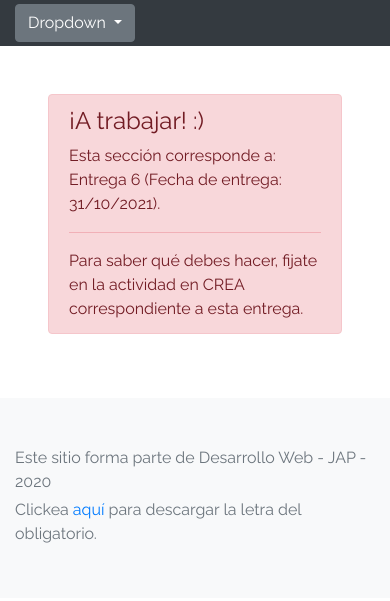
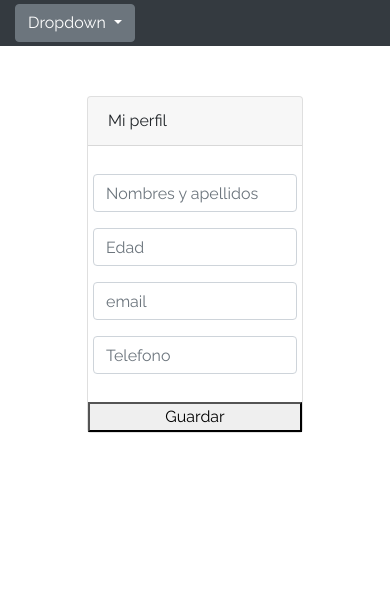
Before and after one commit to nicoborz/Entrega-1, a plain HTML site: page my-profile.html in a window 390 px wide. Drawn offline with Linux system fonts and the light colour scheme.

Commit message:
Mi perfil y responsive products

```diff
--- a/js/my-profile.js
+++ b/js/my-profile.js
@@ -1,6 +1,49 @@
 //Función que se ejecuta una vez que se haya lanzado el evento de
 //que el documento se encuentra cargado, es decir, se encuentran todos los
 //elementos HTML presentes.
+
+
+function mostrarDatosPerfil() {
+
+    let nombres = JSON.parse(localStorage.getItem("nombres"));
+    let edad = JSON.parse(localStorage.getItem("edad"));
+    let mail = JSON.parse(localStorage.getItem("mail"));
+    let tel = JSON.parse(localStorage.getItem("tel"));
+
+    let nombresCampo = document.getElementById("nombres");
+    let edadCampo = document.getElementById("edad");
+    let mailCampo = document.getElementById("mail");
+    let telCampo = document.getElementById("tel");
+
+    nombresCampo.value = nombres;
+
+    edadCampo.value = edad;
+
+    mailCampo.value = mail;
+
+    telCampo.value = tel;
+
+}
+
+function guardarDatosPerfil() {
+
+    let nombresInput = document.getElementById("nombres");
+    let edadInput = document.getElementById("edad");
+    let mailInput = document.getElementById("mail");
+    let telInput = document.getElementById("tel");
+
+
+    localStorage.setItem("nombres", JSON.stringify(nombresInput.value));
+    localStorage.setItem("edad", JSON.stringify(edadInput.value));
+    localStorage.setItem("mail", JSON.stringify(mailInput.value));
+    localStorage.setItem("tel", JSON.stringify(telInput.value));
+
+    window.location = 'my-profile.html'
+
+}
+
 document.addEventListener("DOMContentLoaded", function (e) {
 
+    mostrarDatosPerfil();
+
 });
--- a/my-profile.html
+++ b/my-profile.html
@@ -54,32 +54,28 @@
       </div>
     </div>
   </nav>
-  <div class="container p-5">
-    <div class="alert alert-danger" role="alert" style="position: relative; width:auto; top: 0;">
-      <h4 class="alert-heading">¡A trabajar! :)</h4>
-      <p>Esta sección corresponde a: Entrega 6 (Fecha de entrega: 31/10/2021).</p>
-      <hr>
-      <p class="mb-0">Para saber qué debes hacer, fijate en la actividad en CREA correspondiente a esta entrega.</p>
-    </div>
-  </div>
-  <footer class="text-muted bg-light">
-    <div class="container">
-      <p>Este sitio forma parte de Desarrollo Web - JAP - 2020</p>
-      <p>Clickea <a target="_blank" href="Letra.pdf">aquí</a> para descargar la letra del obligatorio.</p>
-    </div>
-  </footer>
-  <div class="alert fade alert-success" role="alert" id="alertResult">
-    <span id="resultSpan"></span>
-    <button type="button" class="close" data-dismiss="alert" aria-label="Close">
-      <span aria-hidden="true">&times;</span>
-    </button>
-  </div>
-  <div id="spinner-wrapper">
-    <div class="lds-ring">
-      <div></div>
-      <div></div>
-      <div></div>
-      <div></div>
+  <div class="container">
+    <div class="card needs-validation" style="width: max-content; margin: 50px auto ;" id="FormTotal" novalidate>
+      <div class="card-header">Mi perfil</div>
+      <div class="card-body">
+        <form action="" id="Formulario">
+          <div class="row py-2">
+            <input type="text" class="form-control" placeholder="Nombres y apellidos" id="nombres" required>
+          </div>
+          <div class="row py-2">
+            <input type="text" placeholder="Edad" id="edad" minlength="8" maxlength="14" class="form-control">
+          </div>
+          <div class="row py-2">
+            <input type="email" class="form-control" placeholder="email" id="mail" required>
+          </div>
+          <div class="row py-2">
+            <input type="text" placeholder="Telefono" id="tel" minlength="8" maxlength="14" class="form-control">
+          </div>
+        </form>
+      </div>
+
+      <button type="submit" id="guardarBtn" onclick="guardarDatosPerfil()"> Guardar </button>
+
     </div>
   </div>
   <script>
```
Also changed, not shown: cart.html (+1 -0 lines), js/products.js (+18 -17 lines), products.html (+2 -4 lines).
